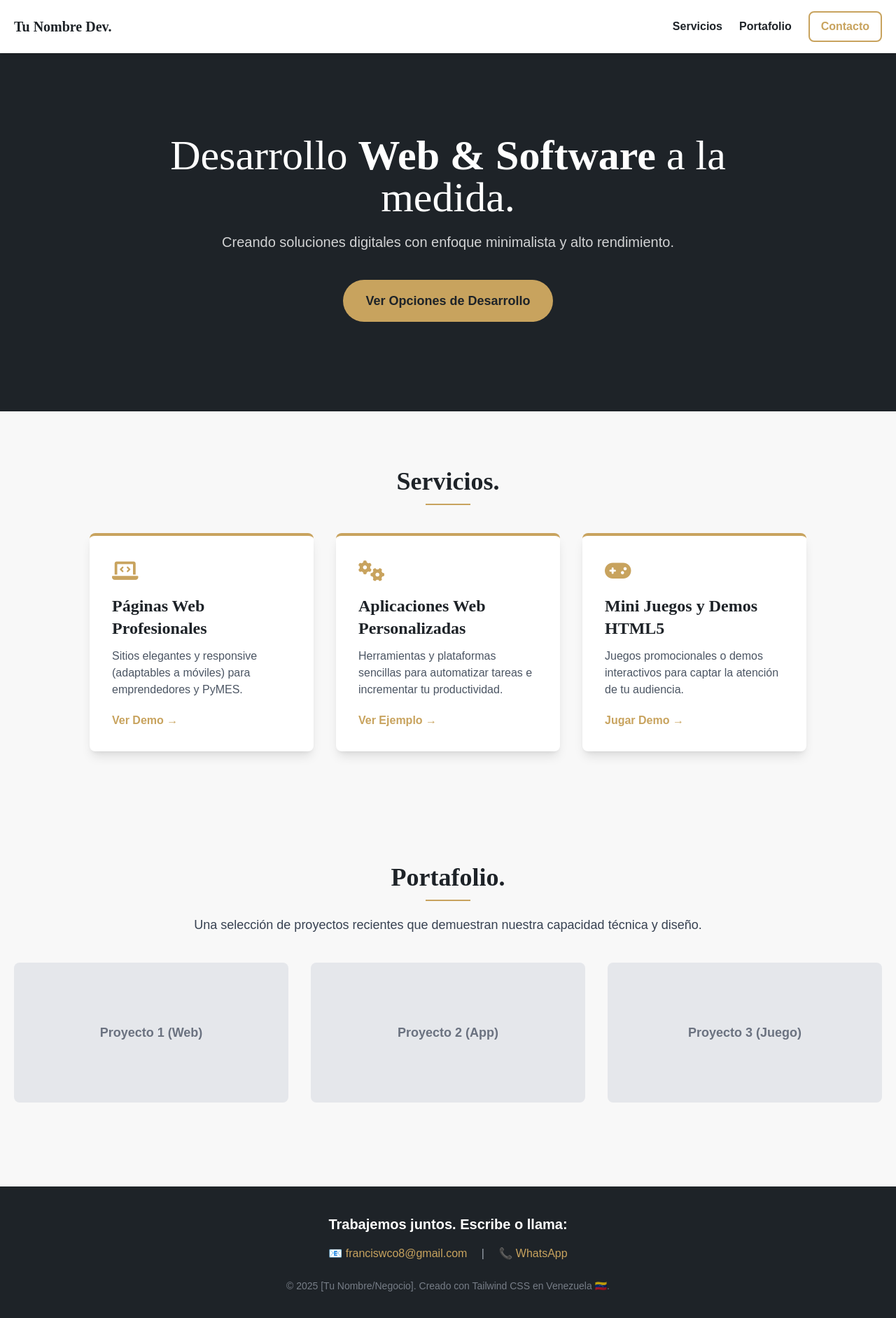
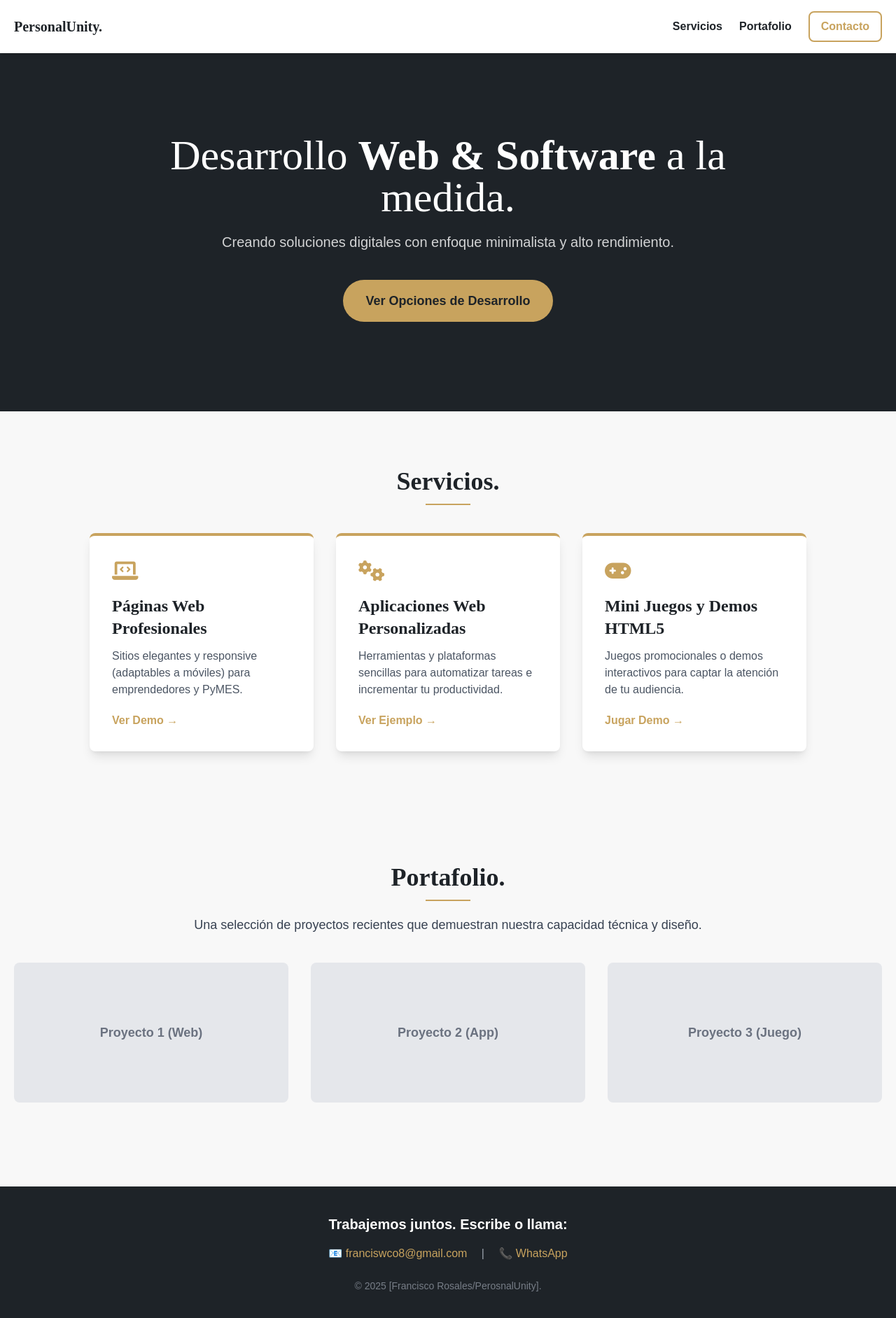
Before and after one commit to franciswco8/PersonalUnity, a plain HTML site: page index.html in a window 1280 px wide. Shown: the whole page at 70% size. Drawn offline with nearby package versions, Linux system fonts and the light colour scheme.

Commit message:
Update index.html

```diff
--- a/index.html
+++ b/index.html
@@ -30,7 +30,7 @@
 <body class="font-body bg-background-light pt-16 text-primary-dark">
 
     <header class="fixed top-0 left-0 w-full bg-white shadow-md z-50 px-5 py-4 flex justify-between items-center">
-        <div class="font-heading text-xl font-bold text-primary-dark">Tu Nombre Dev.</div>
+        <div class="font-heading text-xl font-bold text-primary-dark">PersonalUnity.</div>
         <nav class="flex items-center space-x-6">
             <a href="#servicios" class="text-primary-dark hover:text-accent-gold font-semibold transition">Servicios</a>
             <a href="#portafolio" class="text-primary-dark hover:text-accent-gold font-semibold transition">Portafolio</a>
@@ -92,7 +92,7 @@
                 <a href="https://wa.me/584128956742" target="_blank" class="text-accent-gold hover:text-white transition font-medium">📞 WhatsApp</a>
             </div>
             <p class="text-gray-400 text-sm opacity-70">
-                &copy; 2025 [Tu Nombre/Negocio]. Creado con Tailwind CSS en Venezuela 🇻🇪.
+                &copy; 2025 [Francisco Rosales/PerosnalUnity].
             </p>
         </div>
     </footer>
```
